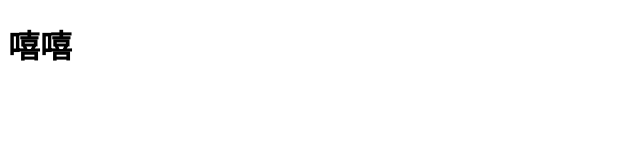
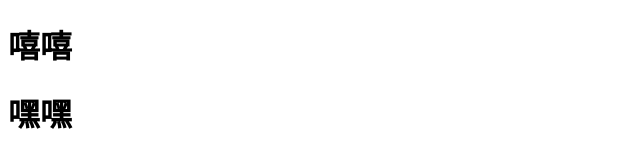
Before and after one commit to xixi7-7/xixi, a plain HTML site: page index.html in a window 1280 px wide. Shown: the whole page, without its empty margins (0-640 px from the left). Drawn offline with Linux system fonts and the light colour scheme.

Commit message:
'第二次'

```diff
--- a/index.html
+++ b/index.html
@@ -1,12 +1,16 @@
 <!DOCTYPE html>
 <html lang="en">
+
 <head>
     <meta charset="UTF-8">
     <meta http-equiv="X-UA-Compatible" content="IE=edge">
     <meta name="viewport" content="width=device-width, initial-scale=1.0">
     <title>Document</title>
 </head>
+
 <body>
     <h1>嘻嘻</h1>
+    <h1>嘿嘿</h1>
 </body>
+
 </html>
```
